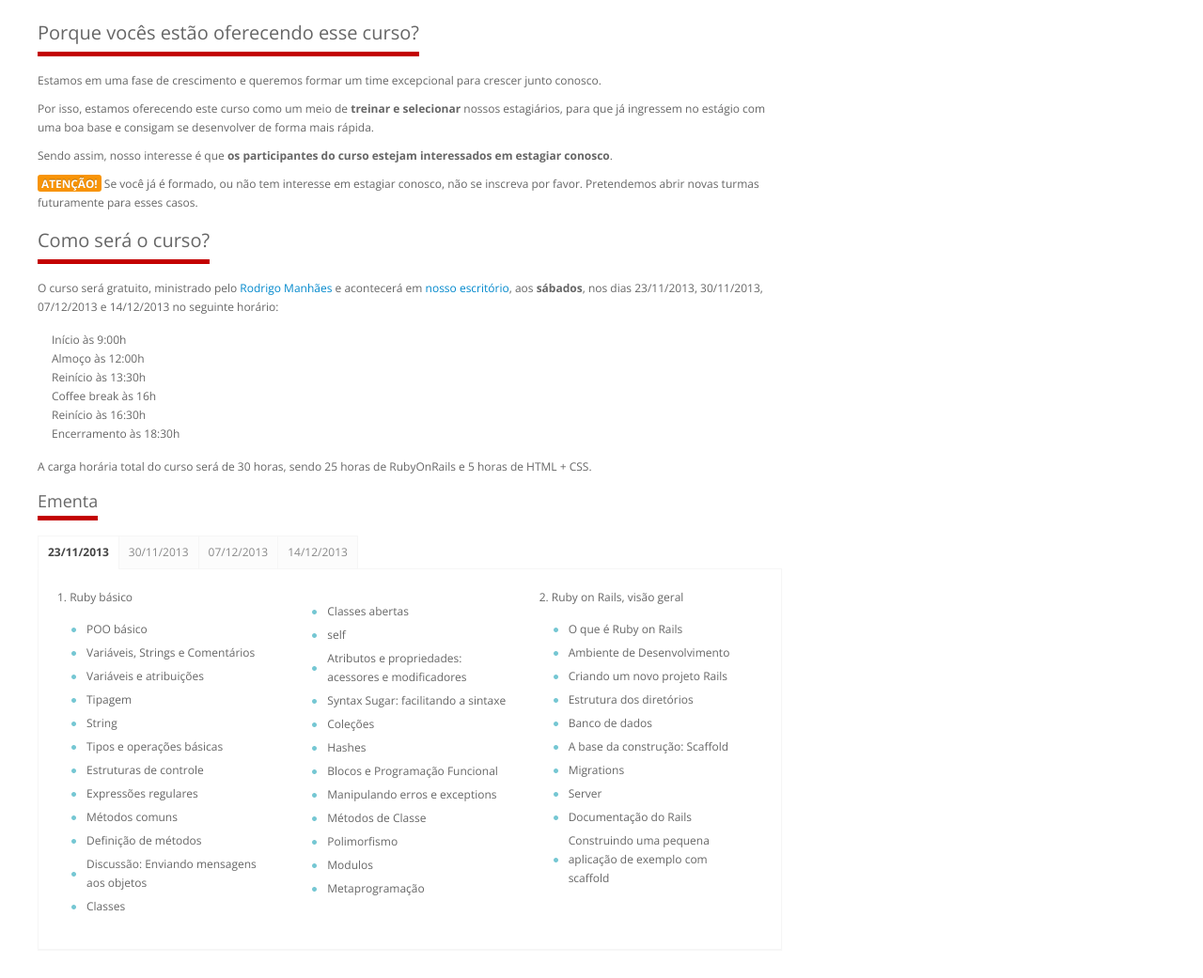
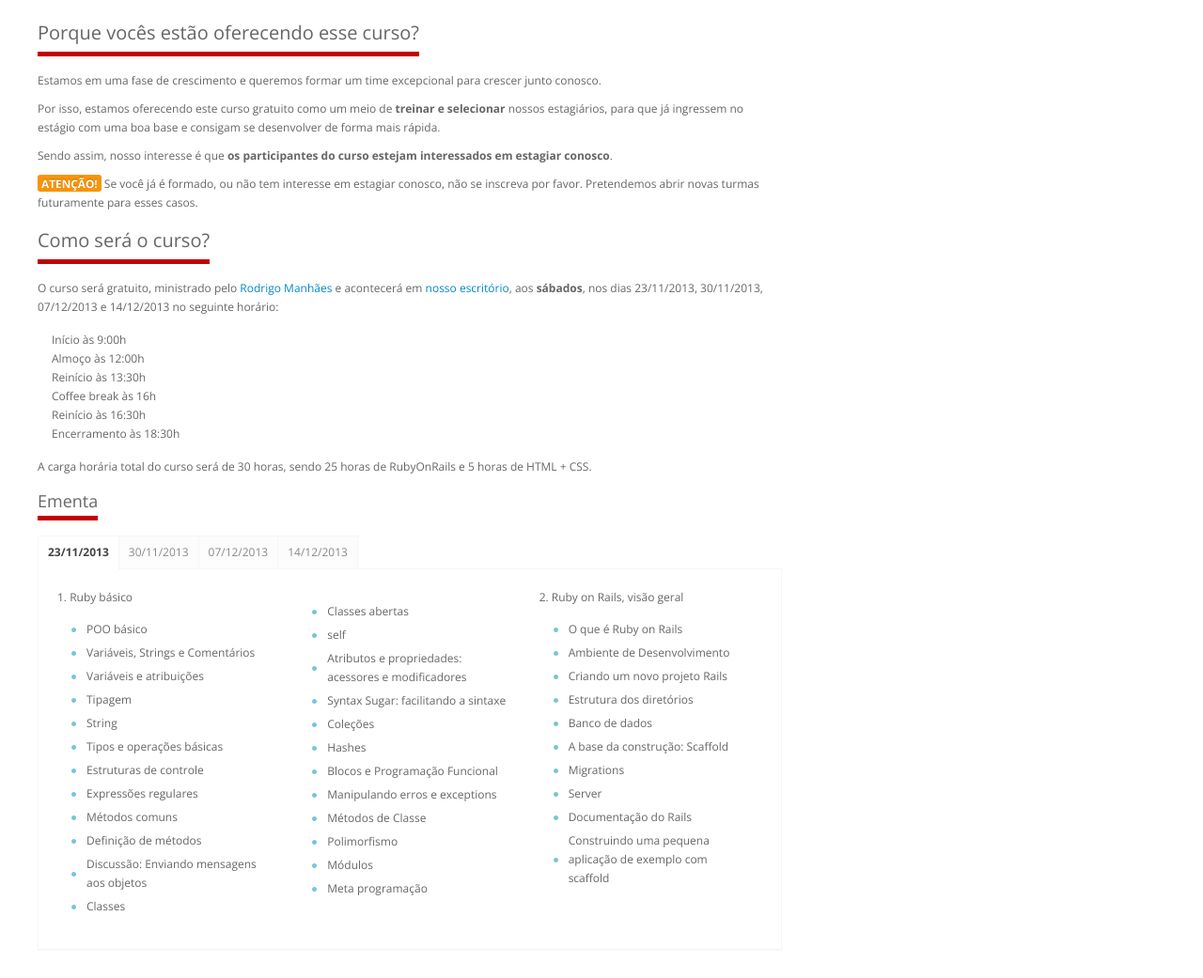
Before and after one commit to algorich/site2.0, a Jekyll site: the page built from curso-rails.html, in a window 1280 px wide and 1400 px high. Shown: the part 173-1214 px from the top of the window at 94% size. Built offline with Jekyll 4.4.1, drawn with Linux system fonts in a browser that asks for light colours; some web fonts are replaced.

Commit message:
pequenos ajustes na página do curso rails

```diff
--- a/curso-rails.html
+++ b/curso-rails.html
@@ -1,7 +1,7 @@
 ---
 layout: page
 title: Curso Ruby on Rails
-description: Curso Ruby on Rails - Algorich
+description: Estamos oferecendo este curso gratuito como um meio de treinar e selecionar nossos estagiários, para que já ingressem no estágio com uma boa base e consigam se desenvolver de forma mais rápida.
 id: cursos
 ---
 
@@ -39,7 +39,7 @@ id: cursos
 
         <p>Estamos em uma fase de crescimento e queremos formar um time excepcional para crescer junto conosco.</p>
 
-        <p>Por isso, estamos oferecendo este curso como um meio de <strong>treinar e selecionar</strong> nossos estagiários, para que já ingressem no estágio com uma boa base e consigam se desenvolver de forma mais rápida.</p>
+        <p>Por isso, estamos oferecendo este curso gratuito como um meio de <strong>treinar e selecionar</strong> nossos estagiários, para que já ingressem no estágio com uma boa base e consigam se desenvolver de forma mais rápida.</p>
 
         <p>Sendo assim, nosso interesse é que <strong>os participantes do curso estejam interessados em estagiar conosco</strong>.</p>
 
@@ -114,8 +114,8 @@ id: cursos
                   <li>Manipulando erros e exceptions</li>
                   <li>Métodos de Classe</li>
                   <li>Polimorfismo</li>
-                  <li>Modulos</li>
-                  <li>Metaprogramação</li>
+                  <li>Módulos</li>
+                  <li>Meta programação</li>
                 </ul>
               </div>
 
```
